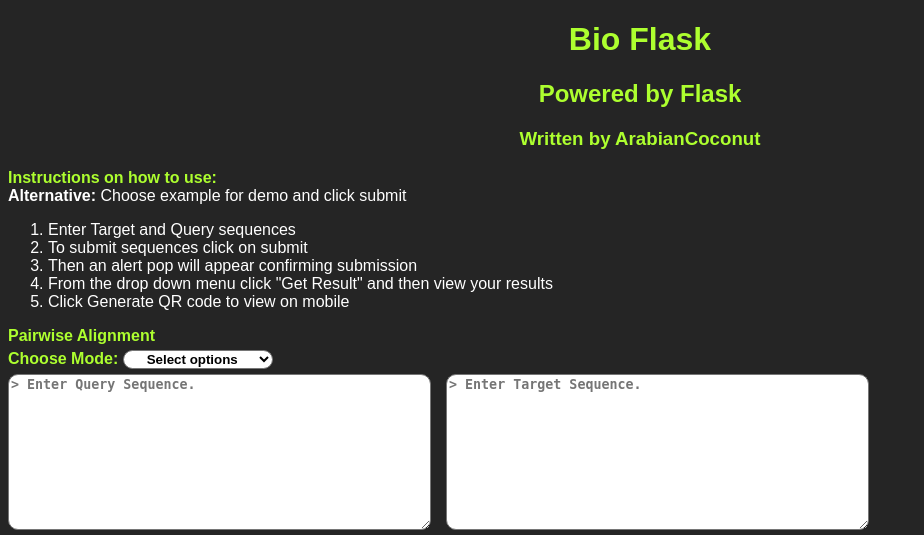
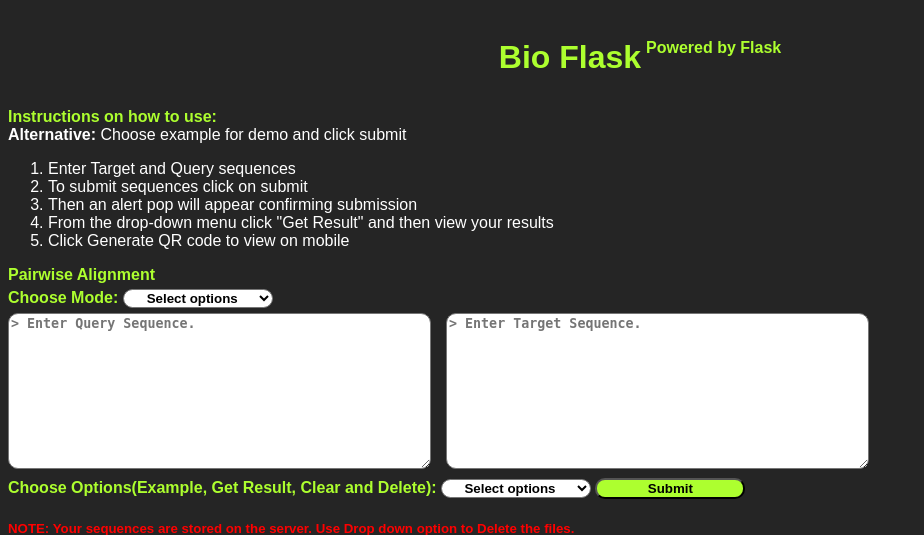
Before and after one commit to ArabianCoconut/BioFlask, a Flask app: page / in a window 1280 px wide. Shown: the top 535 px of the page, without its empty margins (0-924 px from the left). Run offline with Flask 3, Linux system fonts and the light colour scheme.

Commit message:
Updated title

```diff
--- a/src/Flask/static/style.css
+++ b/src/Flask/static/style.css
@@ -9,10 +9,19 @@
     color: #ADFF2F;
     text-decoration: none;
 }
-.head{
+.head {
     color: #ADFF2F;
+    display: flex;
+    flex-direction: row;
+    justify-content: center;
     font-weight: bold;
+    padding-top: 10px;
+    padding-bottom: 10px;
+    gap: 5px;
+    text-decoration: none;
 }
+
+
 
 #span_instructions{
     color: #ADFF2F;
@@ -23,10 +32,7 @@
     color: #ADFF2F;
     font-weight: bolder;
 }
-h1,h2,h3{
-    color: #ADFF2F;
-    text-align: center;
-}
+
 textarea{
     font-weight: bolder;
     border-radius: 10px;
@@ -143,7 +149,7 @@
 #mode{
     background-color: white;
     width: 150px;
-    height: auto;
+    height: fit-content;
     text-align-last: center;
     border-radius: 10px;
     font-weight: bold;
@@ -234,7 +240,7 @@
     stroke: black;
     stroke-width: 5px;
     padding-top: 5px;
-    padding-left: 0px;
+    padding-left: 0;
     }
 }
 
--- a/src/Flask/templates/index.html
+++ b/src/Flask/templates/index.html
@@ -4,14 +4,14 @@
         <title>BioFlask</title>
         <meta charset="UTF-8">
         <meta name="viewport" content="width=device-width, initial-scale=1">
-        <link rel="stylesheet" href="{{url_for('static', filename='style.css')}}">
+         <link rel="stylesheet" href="{{url_for('static', filename='style.css')}}">
+        <link rel="stylesheet" href="../static/style.css">
     </head>
     <body>
         <div class="body_div">
         <div class="head">
             <h1>Bio Flask</h1>
-            <h2>Powered by Flask</h2>
-            <h3>Written by ArabianCoconut</h3>
+            <h4>Powered by Flask</h4>
         </div>
 
         <div class="instructions">
@@ -22,7 +22,7 @@
                 <li>Enter Target and Query sequences</li>
                 <li>To submit sequences click on submit</li>
                 <li>Then an alert pop will appear confirming submission</li>
-                <li>From the drop down menu click "Get Result" and then view your results</li>
+                <li>From the drop-down menu click "Get Result" and then view your results</li>
                 <li>Click Generate QR code to view on mobile</li>
             </ol>
         </div>
@@ -64,9 +64,10 @@
             <br>
             <footer id="footer"> Made by <span style="color:#ADFF2F">Arabian Coconut</span> Copyright © 2023</footer>
         </div>
+        </div>
+    <script src="../static/script.js"></script>
+    <script src="{{url_for('static', filename='script.js')}}"></script>
 
 
-        <script src="{{url_for('static', filename='script.js')}}"></script>
-    </div>
     </body>
 </html>
```
